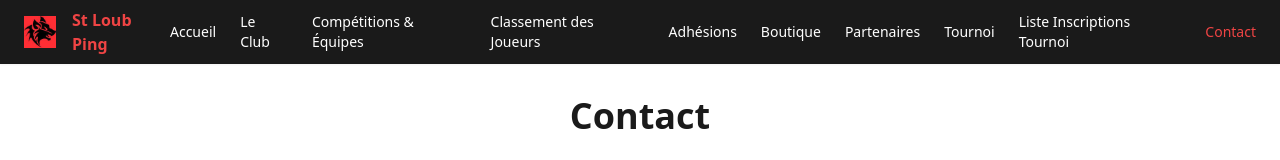
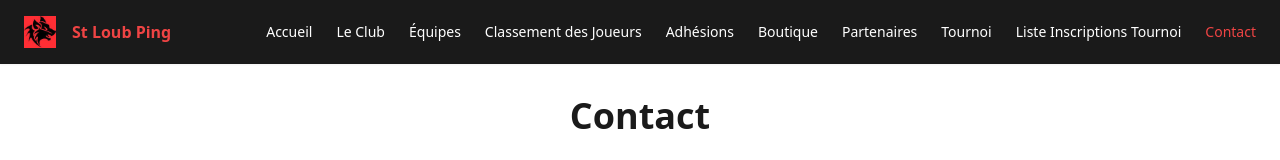
Before and after one commit to stloubping/stloubping, a React (Vite) app: page /contact in a window 1280 px wide. Shown: the top 160 px of the page. Built offline with nearby package versions, Linux system fonts and the light colour scheme.

Commit message:
[dyad] Le nom de l'élément de navigation "Compétitions & Équipes" a été modifié en "Équipes" dans la barre de navigation. - wrote 1 file(s)

```diff
--- a/src/components/Navbar.tsx
+++ b/src/components/Navbar.tsx
@@ -9,7 +9,7 @@ import { useIsMobile } from "@/hooks/use-mobile";
 const navItems = [
   { name: "Accueil", path: "/" },
   { name: "Le Club", path: "/le-club" },
-  { name: "Compétitions & Équipes", path: "/competitions-equipes" },
+  { name: "Équipes", path: "/competitions-equipes" },
   { name: "Classement des Joueurs", path: "/classement-joueurs" },
   { name: "Adhésions", path: "/adhesions" },
   { name: "Boutique", path: "/boutique" },
```
